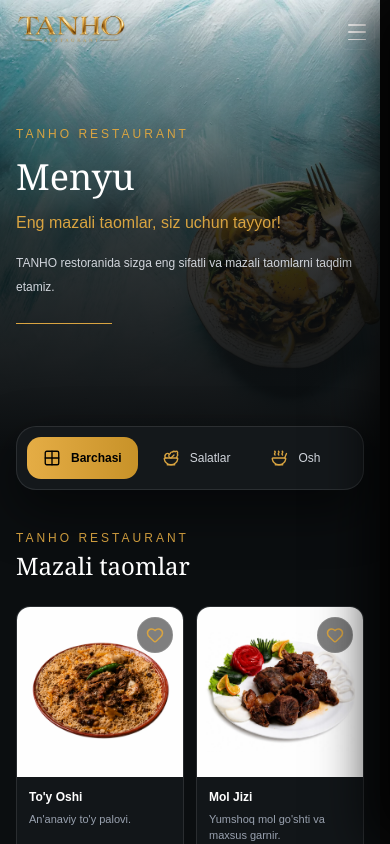
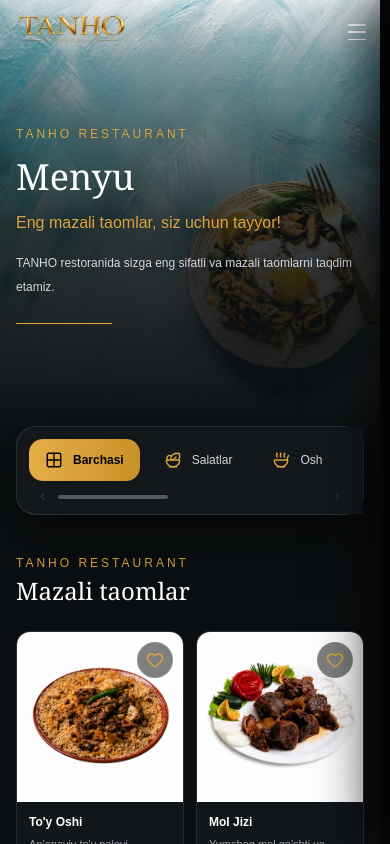
Before and after one commit to FULLSTACK-1-PRACTICE/tanho-restaurant-project, a React (Vite) app: page /menu in a window 390 px wide. Shown: the top 844 px of the page. Built offline with nearby package versions, Linux system fonts and the light colour scheme.

Commit message:
Front Part is finished

```diff
--- a/src/pages/public/Menu/MenuPage.tsx
+++ b/src/pages/public/Menu/MenuPage.tsx
@@ -1,4 +1,4 @@
-import { useEffect, useState } from "react";
+import { useEffect, useState, useRef } from "react";
 import { useNavigate, useLocation, useSearchParams } from "react-router-dom";
 import { menuItems, type MenuItem } from "../../../data/menuData";
 import Initial from "../../../assets/images/Menu/Additional-Images/Initial.webp";
@@ -45,9 +45,114 @@ function CategoryTabs({
   activeCategory,
   onChange,
 }: CategoryTabsProps) {
+  const containerRef = useRef<HTMLDivElement>(null);
+  const trackRef = useRef<HTMLDivElement>(null);
+
+  const [isCompact, setIsCompact] = useState(true);
+  const [containerWidth, setContainerWidth] = useState(0);
+  const [trackWidth, setTrackWidth] = useState(0);
+  const [offset, setOffset] = useState(0);
+  const [isDragging, setIsDragging] = useState(false);
+
+  const dragState = useRef({
+    isDragging: false,
+    startX: 0,
+    startOffset: 0,
+    moved: false,
+  });
+
+  useEffect(() => {
+    const mq = window.matchMedia("(max-width: 639px)");
+    const update = () => setIsCompact(mq.matches);
+    update();
+    mq.addEventListener("change", update);
+    return () => mq.removeEventListener("change", update);
+  }, []);
+
+  useEffect(() => {
+    const containerEl = containerRef.current;
+    const trackEl = trackRef.current;
+    if (!containerEl || !trackEl) return;
+
+    const measure = () => {
+      setContainerWidth(containerEl.clientWidth);
+      setTrackWidth(trackEl.scrollWidth);
+    };
+
+    measure();
+
+    const resizeObserver = new ResizeObserver(measure);
+    resizeObserver.observe(containerEl);
+    resizeObserver.observe(trackEl);
+    window.addEventListener("resize", measure);
+
+    return () => {
+      resizeObserver.disconnect();
+      window.removeEventListener("resize", measure);
+    };
+  }, []);
+
+  const maxOffset = Math.max(0, trackWidth - containerWidth);
+  const clampedOffset = Math.min(Math.max(offset, 0), maxOffset);
+
+  const clamp = (value: number) => Math.min(Math.max(value, 0), maxOffset);
+
+  const handlePointerDown = (e: React.PointerEvent<HTMLDivElement>) => {
+    if (!isCompact) return;
+    dragState.current = {
+      isDragging: true,
+      startX: e.clientX,
+      startOffset: clampedOffset,
+      moved: false,
+    };
+    setIsDragging(true);
+    (e.target as HTMLElement).setPointerCapture(e.pointerId);
+  };
+
+  const handlePointerMove = (e: React.PointerEvent<HTMLDivElement>) => {
+    if (!isCompact || !dragState.current.isDragging) return;
+    const delta = dragState.current.startX - e.clientX;
+    if (Math.abs(delta) > 3) dragState.current.moved = true;
+    setOffset(clamp(dragState.current.startOffset + delta));
+  };
+
+  const endDrag = (e: React.PointerEvent<HTMLDivElement>) => {
+    if (dragState.current.isDragging) {
+      try {
+        (e.target as HTMLElement).releasePointerCapture(e.pointerId);
+      } catch {
+        // frezzing error
+      }
+    }
+    dragState.current.isDragging = false;
+    setIsDragging(false);
+  };
+
+  const isScrollable = isCompact && maxOffset > 0;
+  const thumbWidthPct = containerWidth
+    ? Math.max(20, (containerWidth / Math.max(trackWidth, containerWidth)) * 100)
+    : 100;
+  const thumbLeftPct = maxOffset > 0 ? (clampedOffset / maxOffset) * (100 - thumbWidthPct) : 0;
+
   return (
-    <div className="w-full rounded-[20px] border border-white/10 bg-[#161a1d]/90 p-2.5 backdrop-blur-xl shadow-[0_20px_50px_rgba(0,0,0,0.5)]">
-      <div className="flex w-full items-center justify-between gap-2 overflow-x-auto no-scrollbar scroll-smooth">
+    <div className="relative w-full rounded-[20px] border border-white/10 bg-[#161a1d]/90 p-3 backdrop-blur-xl shadow-[0_20px_50px_rgba(0,0,0,0.5)]">
+      <div
+        ref={containerRef}
+        onPointerDown={handlePointerDown}
+        onPointerMove={handlePointerMove}
+        onPointerUp={endDrag}
+        onPointerLeave={endDrag}
+        onPointerCancel={endDrag}
+        className="cursor-grab overflow-hidden active:cursor-grabbing [touch-action:pan-y] sm:cursor-auto sm:overflow-visible"
+      >
+        <div
+          ref={trackRef}
+          className="flex w-max items-center gap-2 sm:w-full sm:justify-between"
+          style={{
+            transform: isCompact ? `translateX(-${clampedOffset}px)` : "none",
+            transition: isDragging ? "none" : "transform 200ms ease-out",
+          }}
+        >
           {categories.map((category) => {
             const Icon = category.icon;
             const isActive = activeCategory === category.name;
@@ -56,7 +161,13 @@ function CategoryTabs({
               <button
                 key={category.name}
                 type="button"
-              onClick={() => onChange(category.name)}
+                onClick={() => {
+                  if (dragState.current.moved) {
+                    dragState.current.moved = false;
+                    return;
+                  }
+                  onChange(category.name);
+                }}
                 className={`group flex flex-1 min-w-fit shrink-0 cursor-pointer select-none items-center justify-center gap-2.5 rounded-xl px-4 py-3 text-xs font-medium transition-colors duration-300 focus:outline-none focus-visible:outline-none focus:ring-0 active:outline-none ${
                   isActive
                     ? "bg-gradient-to-r from-[#e5ad45] to-[#c89228] text-black font-semibold"
@@ -78,6 +189,38 @@ function CategoryTabs({
             );
           })}
         </div>
+      </div>
+
+      <div
+        aria-hidden="true"
+        className={`pointer-events-none absolute inset-y-0 left-0 z-10 w-8 bg-gradient-to-r from-[#161a1d] via-[#161a1d]/80 to-transparent transition-opacity duration-200 sm:hidden ${
+          clampedOffset > 4 ? "opacity-100" : "opacity-0"
+        }`}
+      />
+      <div
+        aria-hidden="true"
+        className={`pointer-events-none absolute inset-y-0 right-0 z-10 w-8 bg-gradient-to-l from-[#161a1d] via-[#161a1d]/80 to-transparent transition-opacity duration-200 sm:hidden ${
+          clampedOffset < maxOffset - 4 ? "opacity-100" : "opacity-0"
+        }`}
+      />
+
+      {isScrollable && (
+        <div className="mt-2.5 flex items-center justify-between px-2 sm:hidden">
+          <ChevronLeft size={11} className="shrink-0 text-[#545b62]" />
+
+          <div className="relative mx-2.5 h-[4px] w-full rounded-full bg-[#1b1c1e]/40 backdrop-blur-sm">
+            <div
+              className="absolute inset-y-0 rounded-full bg-[#525960] transition-[left,width] duration-75 hover:bg-[#6c747d]"
+              style={{
+                width: `${thumbWidthPct}%`,
+                left: `${thumbLeftPct}%`,
+              }}
+            />
+          </div>
+
+          <ChevronRight size={11} className="shrink-0 text-[#545b62]" />
+        </div>
+      )}
     </div>
   );
 }
@@ -254,7 +397,6 @@ const MenuPage = () => {
     toggleFavorite(item);
   };
 
-  // Ekranda ko'rinadigan barcha mahsulotlar
   const visibleItems = items
     .filter((it) => it.status === "Mavjud")
     .filter(
@@ -263,7 +405,6 @@ const MenuPage = () => {
         it.category === activeCategory,
     );
 
-  // Faqat Asosiy taomlar (Osh, Milliy taomlar, Grill) soni
   const foodOnlyCount = items.filter(
     (it) =>
       it.status === "Mavjud" &&
```
Lines whose indentation alone changed are shown as unchanged.
